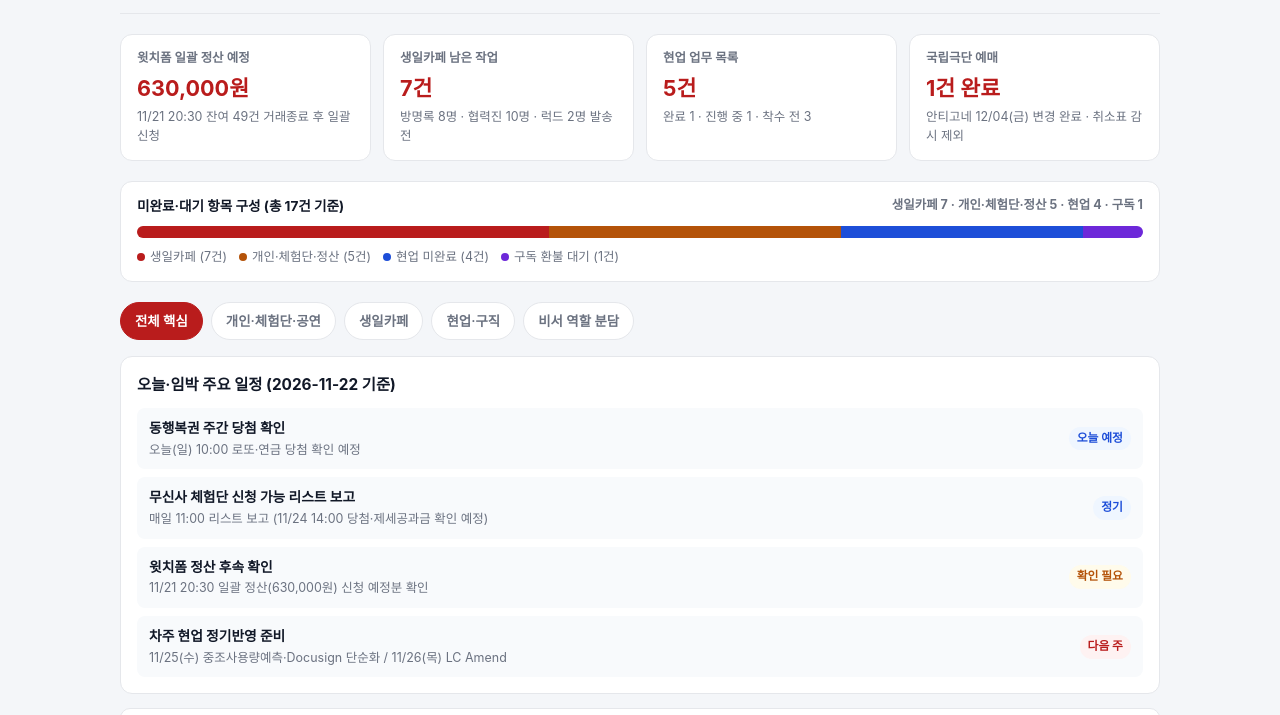
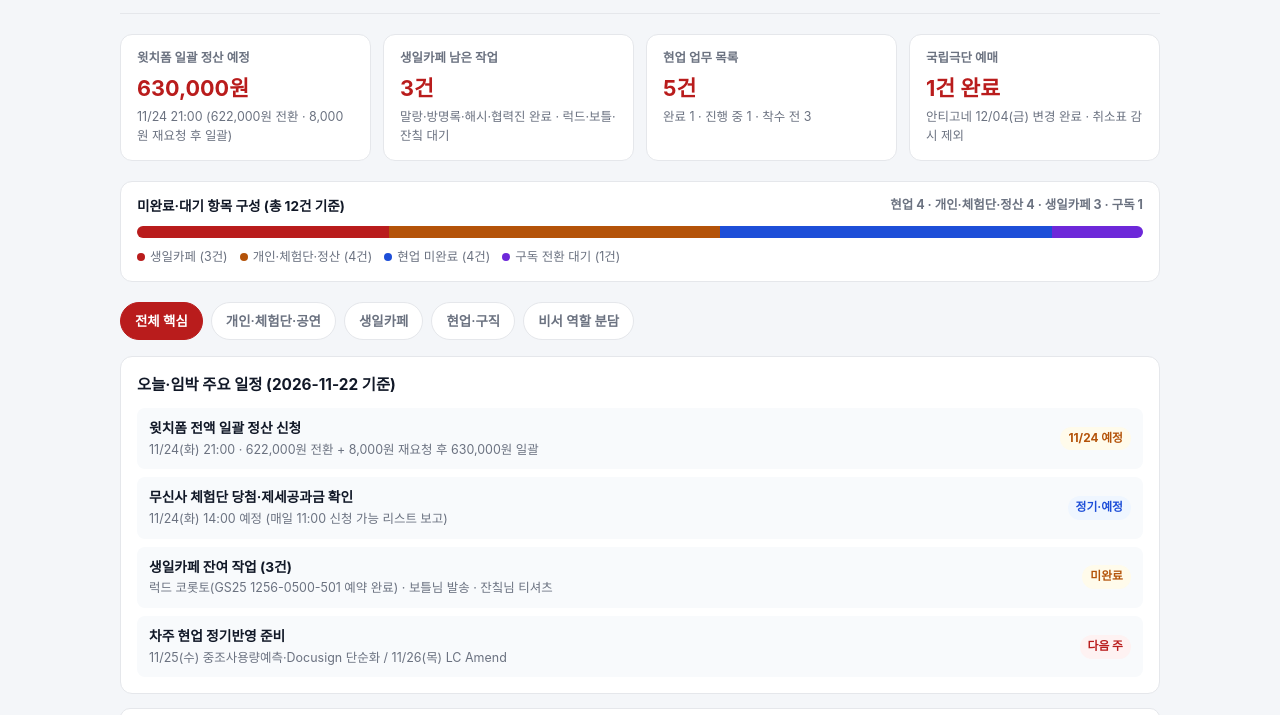
Before and after one commit to yedosetak-eng/yedosetak-eng.github.io, a plain HTML site: page index.html in a window 1280 px wide. Shown: the part 81-796 px from the top of the page. Drawn offline with Linux system fonts and the light colour scheme.

Commit message:
Update dashboard HTML

```diff
--- a/index.html
+++ b/index.html
@@ -125,10 +125,10 @@
     background: var(--surface-sub);
     margin-bottom: 10px;
   }
-  .seg-cafe { width: 41%; background: var(--accent); }
-  .seg-personal { width: 29%; background: var(--amber); }
-  .seg-work { width: 24%; background: var(--blue); }
-  .seg-show { width: 6%; background: var(--purple); }
+  .seg-cafe { width: 25%; background: var(--accent); }
+  .seg-personal { width: 33%; background: var(--amber); }
+  .seg-work { width: 33%; background: var(--blue); }
+  .seg-show { width: 9%; background: var(--purple); }
   .bar-legend {
     display: flex;
     flex-wrap: wrap;
@@ -267,7 +267,7 @@
     <header>
       <div class="title-wrap">
         <h1>개인 현황판 대시보드</h1>
-<p class="subtitle">기준 동기화: 2026-11-22 00:52 KST · 비서 공용 브리핑(11-21 04:05 스냅샷) 연동</p>
+<p class="subtitle">기준 동기화: 2026-11-22 20:57 KST · 비서 공용 브리핑(11-22 14:00 스냅샷) 연동</p>
       </div>
       <label for="theme-toggle" class="theme-btn"></label>
     </header>
@@ -276,12 +276,12 @@
       <div class="kpi-card">
         <div class="kpi-label">윗치폼 일괄 정산 예정</div>
         <div class="kpi-val">630,000원</div>
-        <div class="kpi-sub">11/21 20:30 잔여 49건 거래종료 후 일괄 신청</div>
+        <div class="kpi-sub">11/24 21:00 (622,000원 전환 · 8,000원 재요청 후 일괄)</div>
       </div>
       <div class="kpi-card">
         <div class="kpi-label">생일카페 남은 작업</div>
-        <div class="kpi-val">7건</div>
-        <div class="kpi-sub">방명록 8명 · 협력진 10명 · 럭드 2명 발송 전</div>
+        <div class="kpi-val">3건</div>
+        <div class="kpi-sub">말랑·방명록·해시·협력진 완료 · 럭드·보틀·잔칰 대기</div>
       </div>
       <div class="kpi-card">
         <div class="kpi-label">현업 업무 목록</div>
@@ -297,8 +297,8 @@
 
     <section class="bar-card">
       <div class="bar-head">
-        <span>미완료·대기 항목 구성 (총 17건 기준)</span>
-        <span style="font-size:0.78rem;color:var(--text-muted);">생일카페 7 · 개인·체험단·정산 5 · 현업 4 · 구독 1</span>
+        <span>미완료·대기 항목 구성 (총 12건 기준)</span>
+        <span style="font-size:0.78rem;color:var(--text-muted);">현업 4 · 개인·체험단·정산 4 · 생일카페 3 · 구독 1</span>
       </div>
       <div class="bar-track">
         <div class="seg-cafe"></div>
@@ -307,10 +307,10 @@
         <div class="seg-show"></div>
       </div>
       <div class="bar-legend">
-        <span><i class="dot" style="background:var(--accent)"></i>생일카페 (7건)</span>
-        <span><i class="dot" style="background:var(--amber)"></i>개인·체험단·정산 (5건)</span>
+        <span><i class="dot" style="background:var(--accent)"></i>생일카페 (3건)</span>
+        <span><i class="dot" style="background:var(--amber)"></i>개인·체험단·정산 (4건)</span>
         <span><i class="dot" style="background:var(--blue)"></i>현업 미완료 (4건)</span>
-        <span><i class="dot" style="background:var(--purple)"></i>구독 환불 대기 (1건)</span>
+        <span><i class="dot" style="background:var(--purple)"></i>구독 전환 대기 (1건)</span>
       </div>
     </section>
 
@@ -334,24 +334,24 @@
           <div class="section-title">오늘·임박 주요 일정 (2026-11-22 기준)</div>
           <div class="group-row">
             <div>
-              <strong>동행복권 주간 당첨 확인</strong>
-              <div class="row-meta">오늘(일) 10:00 로또·연금 당첨 확인 예정</div>
+              <strong>윗치폼 전액 일괄 정산 신청</strong>
+              <div class="row-meta">11/24(화) 21:00 · 622,000원 전환 + 8,000원 재요청 후 630,000원 일괄</div>
             </div>
-            <span class="badge b-run">오늘 예정</span>
+            <span class="badge b-wait">11/24 예정</span>
           </div>
           <div class="group-row">
             <div>
-              <strong>무신사 체험단 신청 가능 리스트 보고</strong>
-              <div class="row-meta">매일 11:00 리스트 보고 (11/24 14:00 당첨·제세공과금 확인 예정)</div>
+              <strong>무신사 체험단 당첨·제세공과금 확인</strong>
+              <div class="row-meta">11/24(화) 14:00 예정 (매일 11:00 신청 가능 리스트 보고)</div>
             </div>
-            <span class="badge b-run">정기</span>
+            <span class="badge b-run">정기·예정</span>
           </div>
           <div class="group-row">
             <div>
-              <strong>윗치폼 정산 후속 확인</strong>
-              <div class="row-meta">11/21 20:30 일괄 정산(630,000원) 신청 예정분 확인</div>
+              <strong>생일카페 잔여 작업 (3건)</strong>
+              <div class="row-meta">럭드 코롯토(GS25 1256-0500-501 예약 완료) · 보틀님 발송 · 잔칰님 티셔츠</div>
             </div>
-            <span class="badge b-wait">확인 필요</span>
+            <span class="badge b-wait">미완료</span>
           </div>
           <div class="group-row">
             <div>
@@ -384,7 +384,7 @@
             <li class="check-item"><input type="checkbox" checked><span>배츄 님 치이카와 미니 초롱 마그넷 5,900원 입금 확인</span></li>
             <li class="check-item"><input type="checkbox" checked><span>금요일 고기값 정산 268,300원 (11/19 정산 완료)</span></li>
             <li class="check-item"><input type="checkbox"><span>소영 님 일본 구매 물품(파스·페르소나 인형 1개) 정산 안내</span></li>
-            <li class="check-item"><input type="checkbox"><span>라즈님 루이인형 반택 발송 (1,320엔 · GS25 장유율하초교점)</span></li>
+            <li class="check-item"><input type="checkbox" checked><span>라즈님 루이인형 반택 발송 (1,320엔 · GS25 장유율하초교점 완료)</span></li>
             <li class="check-item"><input type="checkbox"><span>12/5 홍대 모임 준비물: 박재서 줄 토벌봉 · 메구미 인형</span></li>
           </ul>
         </div>
@@ -424,13 +424,13 @@
 
       <div class="panel panel-cafe">
         <div class="section-card">
-          <div class="section-title">적색궤도 관측회 · 남은 작업 (7건)</div>
+          <div class="section-title">적색궤도 관측회 · 작업 현황 (완료 4 / 남은 작업 3)</div>
           <ul class="checklist">
-            <li class="check-item"><input type="checkbox"><span>말랑뱃지 택배 부치기 (11/20)</span></li>
-            <li class="check-item"><input type="checkbox"><span>방명록 이벤트 상품 발송 (8명 · GS25 국내택배 일괄 예약)</span></li>
-            <li class="check-item"><input type="checkbox"><span>해시태그 이벤트 추첨</span></li>
-            <li class="check-item"><input type="checkbox"><span>협력진 선물 발송 (10명 · 우체국택배 11/20 수거 예정)</span></li>
-            <li class="check-item"><input type="checkbox"><span>럭드 코롯토 배송 (2명 · 역샤 1명 / 크와 1명)</span></li>
+            <li class="check-item"><input type="checkbox" checked><span>말랑뱃지 택배 부치기 (11/20 완료)</span></li>
+            <li class="check-item"><input type="checkbox" checked><span>방명록 이벤트 상품 발송 (8명 완료)</span></li>
+            <li class="check-item"><input type="checkbox" checked><span>해시태그 이벤트 추첨 (완료)</span></li>
+            <li class="check-item"><input type="checkbox" checked><span>협력진 선물 발송 (10명 완료)</span></li>
+            <li class="check-item"><input type="checkbox"><span>럭드 코롯토 배송 (2명 · GS25 국내택배 예약 완료 1256-0500-501)</span></li>
             <li class="check-item"><input type="checkbox"><span>보틀님께 물건 발송</span></li>
             <li class="check-item"><input type="checkbox"><span>잔칰님 티셔츠 주문</span></li>
           </ul>
@@ -510,14 +510,14 @@
           <div class="group-row">
             <div>
               <strong>제미니 (에드와우 · 역습의 샤아)</strong>
-              <div class="row-meta">대시보드 HTML(00:50·07:50·14:50) · 반도체주(금 16:00) · 맞춤 공고/이력서 · 항공권 5대 지침 분석 · 성남사랑/온누리 상품권 정찰 · 구독 최적화 리서치 (키링에서 이관)</div>
+              <div class="row-meta">대시보드 HTML(00:50·07:50·14:50) · 반도체주(금 16:00) · 맞춤 공고/이력서 · 항공권 5대 지침 분석 · 성남사랑/온누리 상품권 정찰 · 구독 최적화 리서치</div>
             </div>
             <span class="badge b-run">가동 중</span>
           </div>
           <div class="group-row">
             <div>
               <strong>샤아 (피클 · 일년전쟁)</strong>
-              <div class="row-meta">구글 독스↔노션 동기화(02:00·14:00) · GitHub 배포(01·08·15시) · 구직 메일(일 5회) · 무신사 리스트 보고(11:00) · 정산/동행복권</div>
+              <div class="row-meta">구글 독스↔노션 동기화(02:00·14:00) · GitHub 배포(01·08·15시) · 구직 메일(일 5회) · 무신사 리스트(11:00) · 쌀먹 자동사냥(12:30) · 정산/동행복권</div>
             </div>
             <span class="badge b-run">가동 중</span>
           </div>
```
